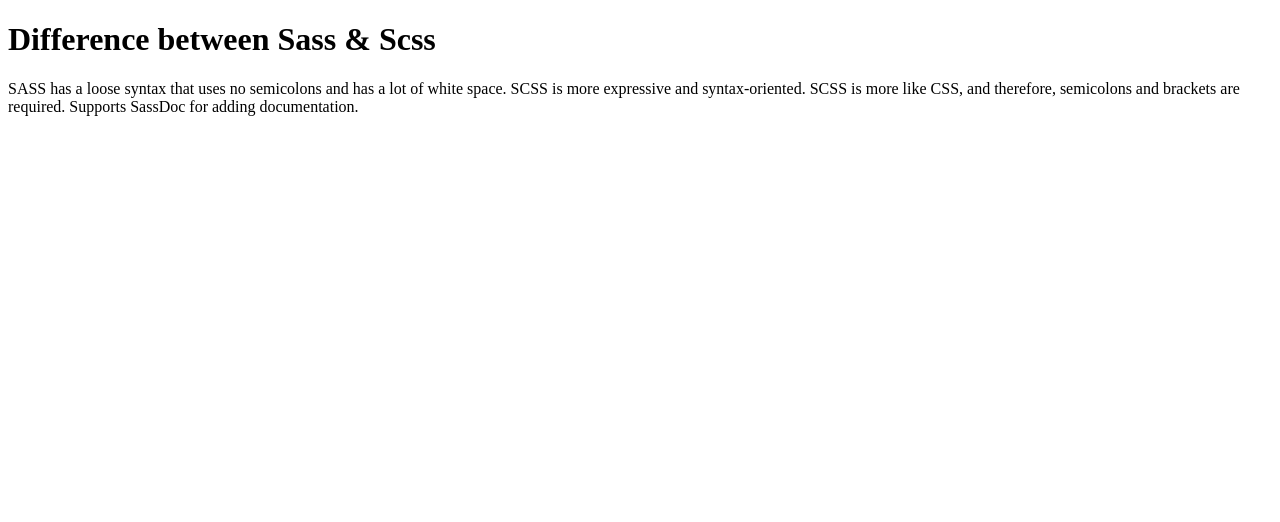
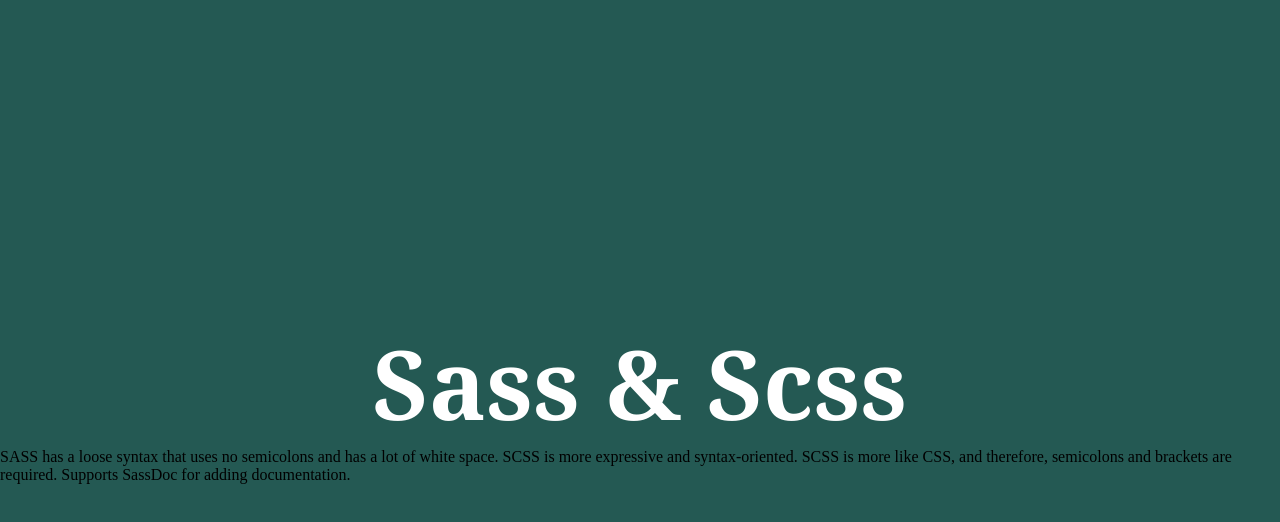
Before and after one commit to rb-hussain/Sass, a plain HTML site: page index.html in a window 1280 px wide. Drawn offline with Linux system fonts and the light colour scheme.

Commit message:
Operator & variable setup

```diff
--- a/index.html
+++ b/index.html
@@ -5,11 +5,14 @@
     <meta http-equiv="X-UA-Compatible" content="IE=edge">
     <meta name="viewport" content="width=device-width, initial-scale=1.0">
     <title>Scss</title>
+    <link rel="stylesheet" href="/sass/main.css">
 </head>
 <body>
-    <h1>Difference between Sass & Scss</h1>
-    <p>
-        SASS has a loose syntax that uses no semicolons and has a lot of white space. SCSS is more expressive and syntax-oriented. SCSS is more like CSS, and therefore, semicolons and brackets are required. Supports SassDoc for adding documentation.
-    </p>
+    <header class="main-heading">
+        <h1>Sass & Scss</h1>
+        <p>
+            SASS has a loose syntax that uses no semicolons and has a lot of white space. SCSS is more expressive and syntax-oriented. SCSS is more like CSS, and therefore, semicolons and brackets are required. Supports SassDoc for adding documentation.
+        </p>
+    </header>
 </body>
 </html>
--- a/sass/main.scss
+++ b/sass/main.scss
@@ -0,0 +1,24 @@
+*{
+    margin: 0;
+    padding: 0;
+    box-sizing: border-box;
+}
+// variable
+$bg-color: #245953;
+$primary-color: #ffff;
+
+.main-heading{
+    width: 100wh;
+    height: 100vh;
+    display: flex;
+    flex-direction: column;
+    justify-content: center;
+    align-items: center;
+    background-color: $bg-color;
+}
+// operators
+h1{
+    font-family: Georgia, 'Times New Roman', Times, serif;
+    color: $primary-color;
+    font-size: 3rem + 3rem;
+}
```
Also changed, not shown: sass/main.css (added), 1 other file.
